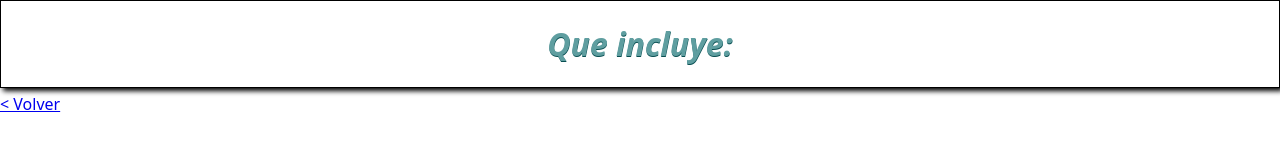
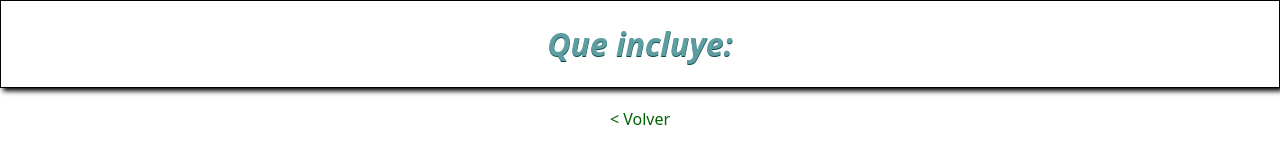
Before and after one commit to skarletswd/ProyectoFinalJavaScriptTP2, a plain HTML site: page detalleProductos.html in a window 1280 px wide. Drawn offline with Linux system fonts and the light colour scheme; a web font is replaced by a local one.

Commit message:
estilo link volver html detalleProductos

```diff
--- a/css/style.css
+++ b/css/style.css
@@ -80,6 +80,14 @@ button {
 
 }
 
+a {
+    display: block;
+    text-decoration: none;
+    text-align: center;
+    margin: 20px;
+    color: darkgreen;
+}
+
 /* h4 {
     color: darkcyan;
     display: inline;
```
